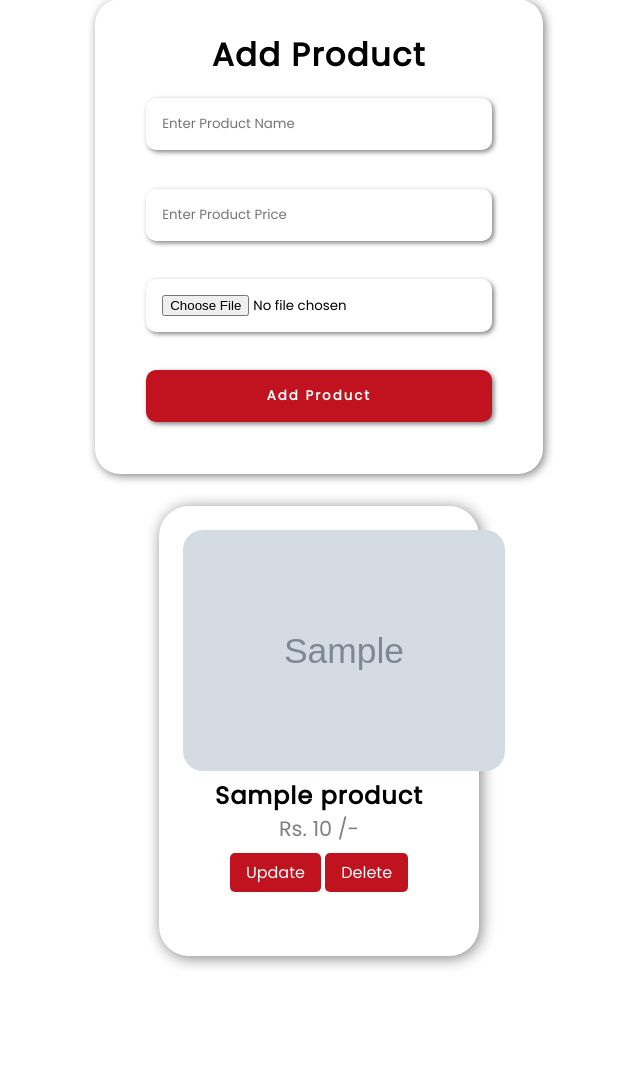
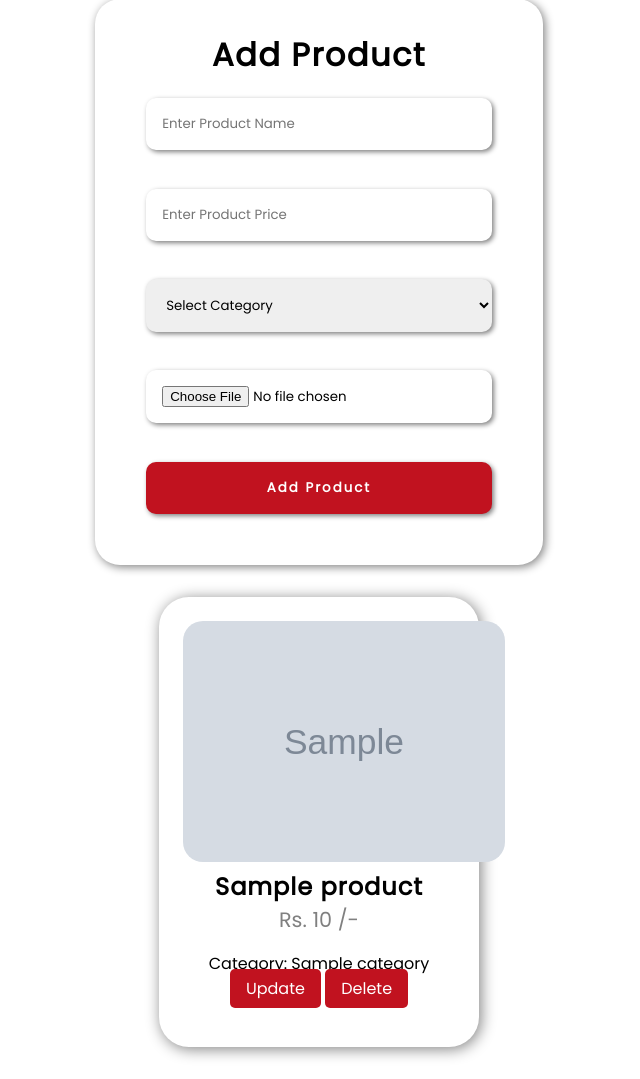
Before and after one commit to exeRik/Bookstore-management-system, a PHP site: page /admin_products.php in a window 1280 px wide. Shown: the part 193-1272 px from the top of the page, without its empty margins (321-961 px from the left). Before the commit the page ends 1160 px from the top, so only its background shows below. Run offline with PHP 8.4, Linux system fonts and the light colour scheme; the visitor is signed in with stand-in values (Sample User, id 1); tables that the repository leaves empty or names only in its code hold one stand-in row (values such as "Sample post"); grey boxes marked "Sample" are stand-in pictures; some libraries are stand-ins or nearby versions.

Commit message:
Adding_product_by_category_wise

```diff
--- a/admin_products.php
+++ b/admin_products.php
@@ -2,136 +2,167 @@
 include 'config.php';
 session_start();
 
-$admin_id=$_SESSION['admin_id'];
+$admin_id = $_SESSION['admin_id'];
 
-if(!isset($admin_id)){
+if (!isset($admin_id)) {
     header('location:login.php');
-};
+    exit;
+}
 
-if(isset($_POST['add_products_btn'])){
-  $name=mysqli_real_escape_string($conn, $_POST['name']);
-  $price=$_POST['price'];
-  $image=$_FILES['image']['name'];
-  $image_size=$_FILES['image']['size'];
-  $image_tmp_name=$_FILES['image']['tmp_name'];
-  $image_folder="uploaded_img/".$image;
+// Fetch categories for forms
+$categories_query = mysqli_query($conn, "SELECT * FROM categories") or die('query failed');
 
-  $select_product_name=mysqli_query($conn, "SELECT name FROM `products` WHERE name='$name'") or die('query failed');
+if (isset($_POST['add_products_btn'])) {
+    $name = mysqli_real_escape_string($conn, $_POST['name']);
+    $price = $_POST['price'];
+    $category_id = intval($_POST['category_id']);
+    $image = $_FILES['image']['name'];
+    $image_size = $_FILES['image']['size'];
+    $image_tmp_name = $_FILES['image']['tmp_name'];
+    $image_folder = "uploaded_img/" . $image;
 
-  if(mysqli_num_rows($select_product_name)>0){
-    $message[]='The given product is already added';
-  }else{
-    $add_product_query=mysqli_query($conn,"INSERT INTO `products`(name,price,image) VALUES ('$name','$price','$image')") or die('query2 failed');
-    if($add_product_query){
-      if($image_size>2000000){
-        $message[]='Image size is too large';
-      }else{
-        move_uploaded_file($image_tmp_name,$image_folder);
-        $message[]="Product added successfully!";
+    $select_product_name = mysqli_query($conn, "SELECT name FROM `products` WHERE name='$name'") or die('query failed');
+
+    if (mysqli_num_rows($select_product_name) > 0) {
+        $message[] = 'The given product is already added';
+    } else {
+        $add_product_query = mysqli_query($conn, "INSERT INTO `products` (name, price, image, category_id) VALUES ('$name', '$price', '$image', '$category_id')") or die('query2 failed');
+        if ($add_product_query) {
+            if ($image_size > 2000000) {
+                $message[] = 'Image size is too large';
+            } else {
+                move_uploaded_file($image_tmp_name, $image_folder);
+                $message[] = "Product added successfully!";
             }
-    }else{
-      $message[]="Product failed to be added!";
+        } else {
+            $message[] = "Product failed to be added!";
         }
     }
-};
+}
 
-if(isset($_GET['delete'])){
-  $delete_id=$_GET['delete'];
+if (isset($_GET['delete'])) {
+    $delete_id = $_GET['delete'];
 
-  $delete_img_query=mysqli_query($conn,"SELECT image from `products` WHERE id='$delete_id'") or die('query failed');
-  $fetch_del_img=mysqli_fetch_assoc($delete_img_query);
-  unlink('./uploaded_img/'.$fetch_del_img);
+    $delete_img_query = mysqli_query($conn, "SELECT image FROM `products` WHERE id='$delete_id'") or die('query failed');
+    $fetch_del_img = mysqli_fetch_assoc($delete_img_query);
+    unlink('./uploaded_img/' . $fetch_del_img['image']);
 
     mysqli_query($conn, "DELETE FROM `products` WHERE id='$delete_id'") or die('query failed');
     header('location:admin_products.php');
+    exit;
 }
 
-if(isset($_POST['update_product'])){
-  $update_p_id=$_POST['update_p_id'];
-  $update_name=$_POST['update_name'];
-  $update_price=$_POST['update_price'];
+if (isset($_POST['update_product'])) {
+    $update_p_id = $_POST['update_p_id'];
+    $update_name = $_POST['update_name'];
+    $update_price = $_POST['update_price'];
+    $update_category_id = intval($_POST['update_category_id']);
 
-  mysqli_query($conn,"UPDATE `products` SET name='$update_name', price='$update_price' WHERE id='$update_p_id'") or die('query failed');
+    mysqli_query($conn, "UPDATE `products` SET name='$update_name', price='$update_price', category_id='$update_category_id' WHERE id='$update_p_id'") or die('query failed');
 
-  $update_image=$_FILES['update_image']['name'];
-  $update_image_tmp_name=$_FILES['update_image']['tmp_name'];
-  $update_image_size=$_FILES['update_image']['size'];
-  $update_folder='./uploaded_img/'.$update_image;
-  $old_image=$_POST['update_old_img'];
-  if(!empty($update_image)){
-    if($update_image_size>2000000){
-      $message[]='Image size is too large';
-    }else{
-      mysqli_query($conn,"UPDATE `products` SET image='$update_image' WHERE id='$update_p_id'") or die('query failed');
+    $update_image = $_FILES['update_image']['name'];
+    $update_image_tmp_name = $_FILES['update_image']['tmp_name'];
+    $update_image_size = $_FILES['update_image']['size'];
+    $update_folder = './uploaded_img/' . $update_image;
+    $old_image = $_POST['update_old_img'];
 
-      move_uploaded_file($update_image_tmp_name,$update_folder);
-      unlink('./uploaded_img/'.$old_image);
+    if (!empty($update_image)) {
+        if ($update_image_size > 2000000) {
+            $message[] = 'Image size is too large';
+        } else {
+            mysqli_query($conn, "UPDATE `products` SET image='$update_image' WHERE id='$update_p_id'") or die('query failed');
 
-      $message[]="Product added successfully!";
+            move_uploaded_file($update_image_tmp_name, $update_folder);
+            unlink('./uploaded_img/' . $old_image);
+
+            $message[] = "Product updated successfully!";
         }
     }
     header('location:admin_products.php');
+    exit;
 }
-
 ?>
 
 <!DOCTYPE html>
 <html lang="en">
+
 <head>
-  <meta charset="UTF-8">
-  <meta name="viewport" content="width=device-width, initial-scale=1.0">
+    <meta charset="UTF-8" />
+    <meta name="viewport" content="width=device-width, initial-scale=1.0" />
     <title>Products</title>
-  <link rel="stylesheet" href="admin.css">
-  <link rel="stylesheet" href="style.css">
+    <link rel="stylesheet" href="admin.css" />
+    <link rel="stylesheet" href="style.css" />
 </head>
+
 <body>
 
+    <?php include 'admin_header.php'; ?>
+
     <?php
-include 'admin_header.php';
+    // Display messages if any
+    if (isset($message)) {
+        foreach ($message as $msg) {
+            echo '<div class="message">' . htmlspecialchars($msg) . '</div>';
+        }
+    }
     ?>
 
     <section class="admin_add_products">
         <form action="" method="post" enctype="multipart/form-data">
             <h3>Add Product</h3>
-    <input type="text" name="name" class="admin_input" placeholder="Enter Product Name" required>
+            <input type="text" name="name" class="admin_input" placeholder="Enter Product Name" required />
 
-    <input type="number" min="0" name="price" class="admin_input" placeholder="Enter Product Price" required>
+            <input type="number" min="0" name="price" class="admin_input" placeholder="Enter Product Price" required />
 
-    <input type="file" name="image" class="admin_input" accept="image/jpg, image/jpeg, image/png" required>
+            <select name="category_id" class="admin_input" required>
+                <option value="" disabled selected>Select Category</option>
+                <?php
+                // Re-fetch categories to reset pointer
+                $categories_query = mysqli_query($conn, "SELECT * FROM categories") or die('query failed');
+                while ($category = mysqli_fetch_assoc($categories_query)) {
+                    echo '<option value="' . $category['id'] . '">' . htmlspecialchars($category['name']) . '</option>';
+                }
+                ?>
+            </select>
 
-    <input type="submit" name="add_products_btn" class="admin_input" value="Add Product">
+            <input type="file" name="image" class="admin_input" accept="image/jpg, image/jpeg, image/png" required />
+
+            <input type="submit" name="add_products_btn" class="admin_input" value="Add Product" />
         </form>
-
     </section>
 
     <section class="show_products">
         <div class="product_box_cont">
             <?php
-      $select_products=mysqli_query($conn, "SELECT * FROM `products`") or die('query failed');
+            $select_products = mysqli_query($conn, "SELECT products.*, categories.name AS category_name FROM products LEFT JOIN categories ON products.category_id = categories.id") or die('query failed');
 
-      if(mysqli_num_rows($select_products)>0){
-        while($fetch_products=mysqli_fetch_assoc($select_products)){
-
+            if (mysqli_num_rows($select_products) > 0) {
+                while ($fetch_products = mysqli_fetch_assoc($select_products)) {
             ?>
 
                     <div class="product_box">
-      <img src="./uploaded_img/<?php echo $fetch_products['image'];?>" alt="">
+                        <img src="./uploaded_img/<?php echo htmlspecialchars($fetch_products['image']); ?>" alt="" />
 
                         <div class="product_name">
-      <?php echo $fetch_products['name'];?>
+                            <?php echo htmlspecialchars($fetch_products['name']); ?>
                         </div>
 
                         <div class="product_price">Rs.
-      <?php echo $fetch_products['price'];?> /-
+                            <?php echo htmlspecialchars($fetch_products['price']); ?> /-
                         </div>
 
-      <a href="admin_products.php?update=<?php echo $fetch_products['id']?>" class="product_btn">Update</a>
+                        <div class="product_category">
+                            Category: <?php echo htmlspecialchars($fetch_products['category_name'] ?? 'Uncategorized'); ?>
+                        </div>
 
-      <a href="admin_products.php?delete=<?php echo $fetch_products['id']?>" class="product_btn product_del_btn" onclick= "return confirm('Are you sure you want to delete this product ?');">Delete</a>
+                        <a href="admin_products.php?update=<?php echo $fetch_products['id'] ?>" class="product_btn">Update</a>
+
+                        <a href="admin_products.php?delete=<?php echo $fetch_products['id'] ?>" class="product_btn product_del_btn" onclick="return confirm('Are you sure you want to delete this product ?');">Delete</a>
                     </div>
+
             <?php
                 }
-    }else{
+            } else {
                 echo '<p class="empty">No Product added yet!</p>';
             }
             ?>
@@ -140,47 +171,54 @@ include 'admin_header.php';
 
     <section class="edit_product_form">
         <?php
-    if(isset($_GET['update'])){
-      $update_id=$_GET['update'];
-      $update_query=mysqli_query($conn,"SELECT * FROM `products` WHERE id='$update_id'") or die('query failed');
-      if(mysqli_num_rows($update_query)>0){
-        while($fetch_update=mysqli_fetch_assoc($update_query)){
+        if (isset($_GET['update'])) {
+            $update_id = $_GET['update'];
+            $update_query = mysqli_query($conn, "SELECT * FROM `products` WHERE id='$update_id'") or die('query failed');
+            if (mysqli_num_rows($update_query) > 0) {
+                $fetch_update = mysqli_fetch_assoc($update_query);
 
+                // Fetch categories again for update form
+                $categories_query = mysqli_query($conn, "SELECT * FROM categories") or die('query failed');
         ?>
 
                 <form action="" method="post" enctype="multipart/form-data">
-    <input type="hidden" name="update_p_id" value="<?php echo $fetch_update['id'];?>">
+                    <input type="hidden" name="update_p_id" value="<?php echo $fetch_update['id']; ?>" />
 
-    <input type="hidden" name="update_old_img" value="<?php echo $fetch_update['image'];?>">
+                    <input type="hidden" name="update_old_img" value="<?php echo htmlspecialchars($fetch_update['image']); ?>" />
 
-    <img src="./uploaded_img/<?php echo $fetch_update['image'];?>" alt="">
+                    <img src="./uploaded_img/<?php echo htmlspecialchars($fetch_update['image']); ?>" alt="" />
 
+                    <input type="text" name="update_name" value="<?php echo htmlspecialchars($fetch_update['name']); ?>" class="admin_input update_box" required placeholder="Enter Product Name" />
 
-    <input type="text" name="update_name" value="<?php echo $fetch_update['name'];?>" class="admin_input update_box" required placeholder="Enter Product Name">
+                    <input type="number" name="update_price" min="0" value="<?php echo htmlspecialchars($fetch_update['price']); ?>" class="admin_input update_box" required placeholder="Enter Product Price" />
 
-    <input type="number" name="update_price" min="0" value="<?php echo $fetch_update['price'];?>" class="admin_input update_box" required placeholder="Enter Product Price">
+                    <select name="update_category_id" class="admin_input update_box" required>
+                        <option value="" disabled>Select Category</option>
+                        <?php
+                        while ($category = mysqli_fetch_assoc($categories_query)) {
+                            $selected = ($category['id'] == $fetch_update['category_id']) ? 'selected' : '';
+                            echo '<option value="' . $category['id'] . '" ' . $selected . '>' . htmlspecialchars($category['name']) . '</option>';
+                        }
+                        ?>
+                    </select>
 
-    <input type="file" name="update_image" value="<?php echo $fetch_update['price'];?>" class="admin_input update_box" accept="image/jpg, image/jpeg, image/png">
+                    <input type="file" name="update_image" class="admin_input update_box" accept="image/jpg, image/jpeg, image/png" />
 
-    <input type="submit" value="update" name="update_product" class="product_btn">
-    <input type="reset" value="cancel" id="close_update" class="product_btn product_del_btn">
-
+                    <input type="submit" value="update" name="update_product" class="product_btn" />
+                    <input type="reset" value="cancel" id="close_update" class="product_btn product_del_btn" />
                 </form>
 
         <?php
             }
-    }
-  }else{
-    echo "<script>
-    document.querySelector('.edit_product_form').style.display='none';
-    </script>";
+        } else {
+            echo "<script>document.querySelector('.edit_product_form').style.display='none';</script>";
         }
         ?>
-
     </section>
 
     <script src="admin_js.js"></script>
     <script src="https://kit.fontawesome.com/eedbcd0c96.js" crossorigin="anonymous"></script>
 
 </body>
+
 </html>
```
Lines whose indentation alone changed are shown as unchanged.
